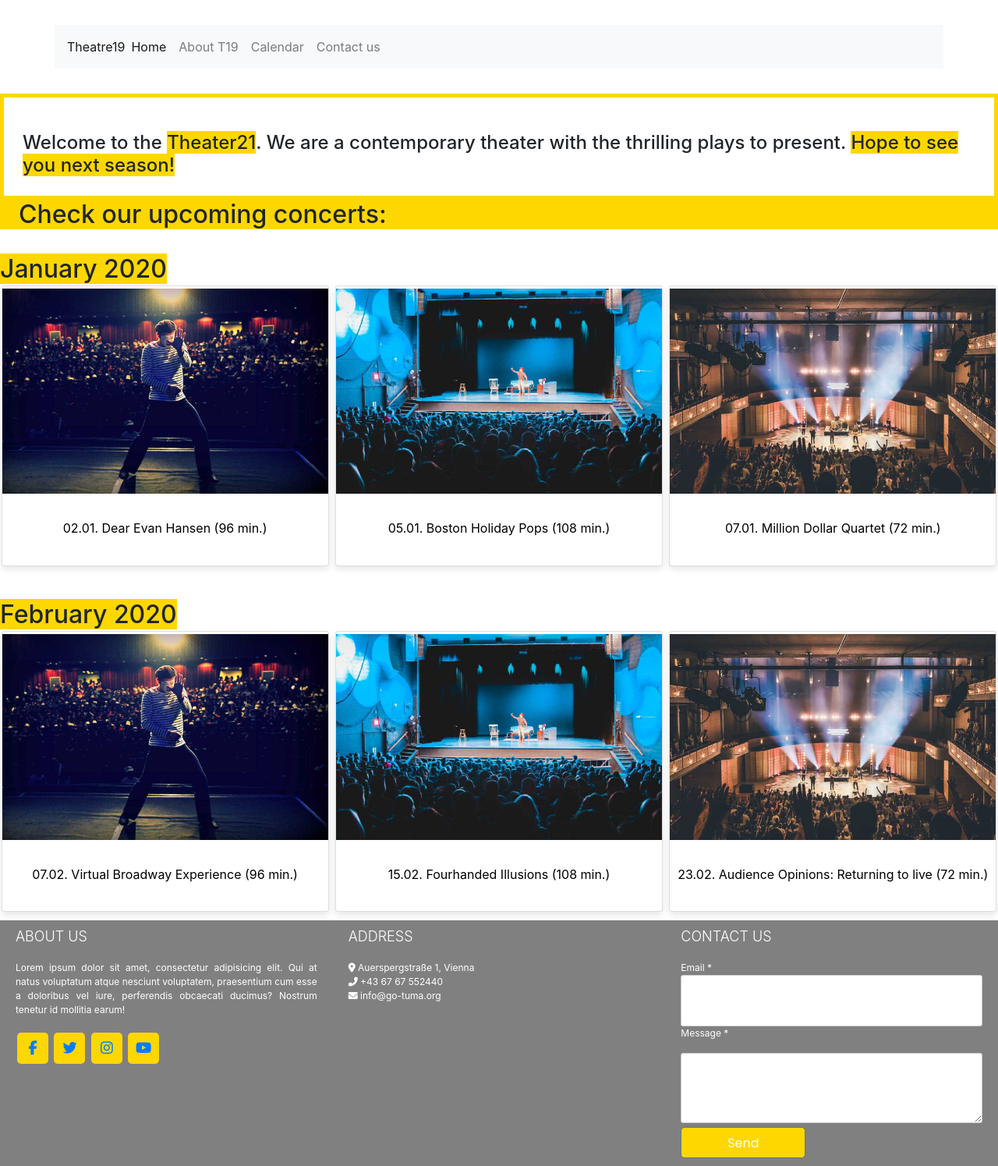
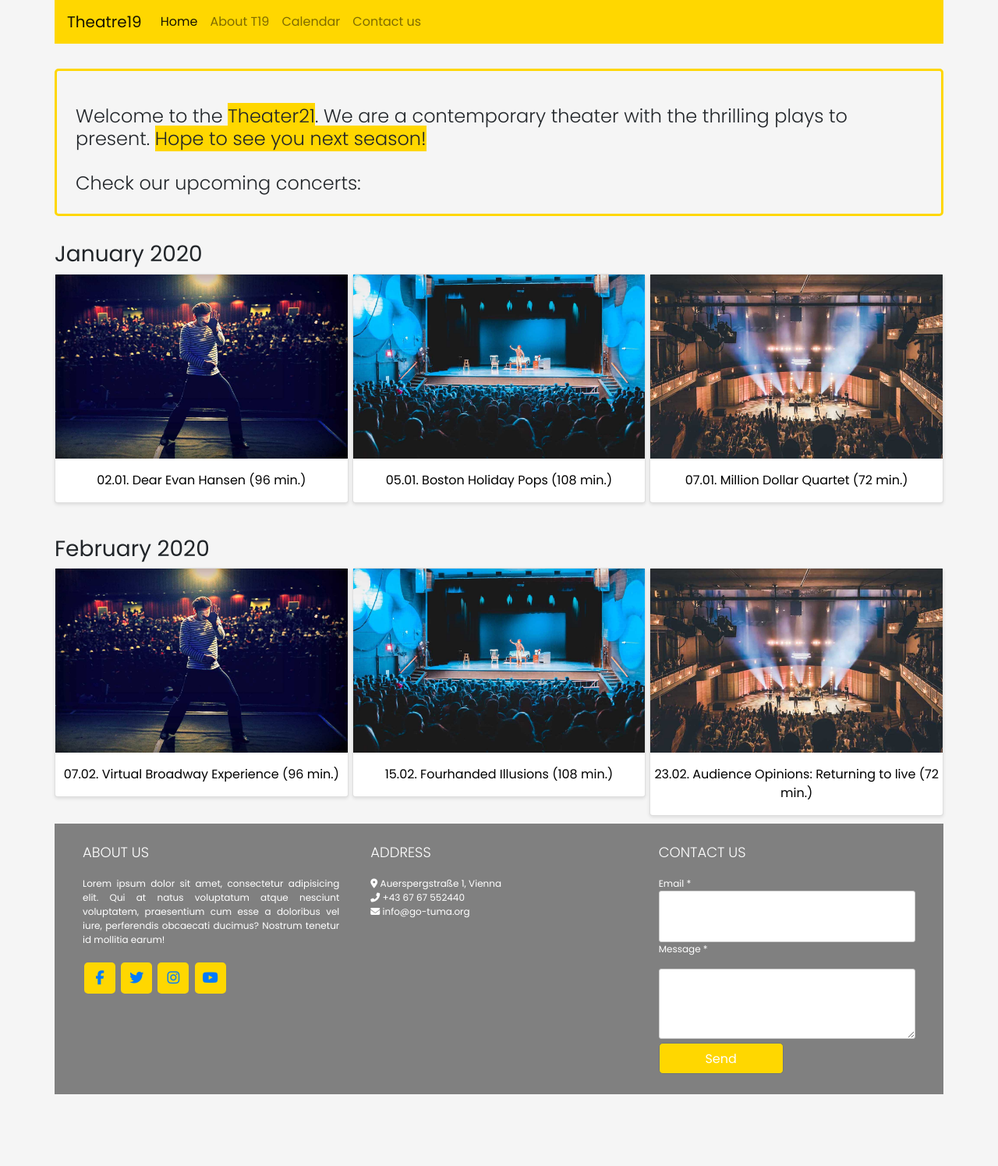
Before and after one commit to olehnest/theatre2020, a plain HTML site: page index.html in a window 1280 px wide. Shown: the whole page at 78% size. After the commit the page ends 1403 px from the top, so only its background shows below. Drawn offline with nearby package versions, Linux system fonts and the light colour scheme.

Commit message:
Navbar Footer Update

```diff
--- a/index.css
+++ b/index.css
@@ -8,62 +8,47 @@
 	scroll-behavior: smooth;
 }
 
+
 body{
-	max-width: 1280px;
+	max-width: 1140px;
 	margin: 0 auto;
-	background-color: white;
+	background-color: whitesmoke;
+    font-family: 'Poppins'
 }
 
 h1, h2, p, div{
-	margin:0;
+	margin: 0;
 	padding: auto;
-}
-
-header nav .menu{
-    display: flex;
-    justify-content: space-around;
-    padding: 0;
-    list-style-type: none;
-    flex: 1;
-}
-
-header > nav > ul.menu > li > a{
-   	text-transform: uppercase;
-	font-size: 16px;
-	text-decoration: none;
-    color: var(--main-color)
-    padding: 5px;
-}
-
-header > nav > ul.menu > li > a:hover{
-  color: goldenrod;
 }
 
 .WelcomeMessage h1{
 	padding-top: 20px;
 	font-size: 24px;
 	margin: 24px;
+    font-weight: 100;
 }
 
 .WelcomeMessage{
-	border: 5px solid gold;
+    margin-top: 32px;
+	border: 3px solid gold;
+    border-radius: 5px;
 }
 
 .highlight{
-	background-color: gold
+	background-color: gold;
 }
 
-.calendar {
-	background-color: gold;
+.calendar{
+    padding-top: 20px;
 	text-align: left;
-	padding-left: 24px;
 }
 
-.months {
+.months{
 	margin-top: 16px;
 	padding-top: 16px;
 }
-.events {
+
+.events{
 	padding-bottom: 10px;
 }
 
@@ -73,14 +58,12 @@ header > nav > ul.menu > li > a:hover{
 }
 
 .card{
- 	box-shadow: 0 4px 8px 0 rgba(0,0,0,0.1);
+ 	box-shadow: 0 2px 4px 0 rgba(0,0,0,0.1);
     transition: 0.3s;
-	padding: 0.2em 0;
-	margin: 0.1em;
 }
 
 .container{
-	padding: 2em 0;
+	padding: 1em 0;
 	text-align: center;
 }
 .container a{
@@ -91,10 +74,11 @@ header > nav > ul.menu > li > a:hover{
 }
 
 @media (min-width: 400px){
-	.wrapper {
+	.wrapper{
 	display: grid;
 	grid-gap: 5px;
 	grid-template-columns: 1fr 1fr;
+}
 }
 
 @media (min-width: 500px){
@@ -103,6 +87,7 @@ header > nav > ul.menu > li > a:hover{
 	grid-gap: 5px;
 	grid-template-columns: 1fr 1fr;
 }
+}
 
 @media (min-width: 600px){
 	.wrapper{
@@ -110,10 +95,8 @@ header > nav > ul.menu > li > a:hover{
 	grid-gap: 5px;
 	grid-template-columns: 1fr 1fr 1fr;
 }
+}
 
-.footer-test{
-  padding-top: 32px;
-}
 
 input{
     width: 100%;
@@ -152,13 +135,15 @@ textarea{
 footer{
     bottom: 0px;
     width: 100%;
-    background: grey;
+    background: gray;
     font-size: 12px;
+    font-family: 'Poppins';
+    padding: 16px;
 }
 
 .main-content{
     display: flex;
-    max-width: 1280px;
+    max-width: 1140px;
 }
 
 .main-content .box{
@@ -178,6 +163,7 @@ footer{
 
 .left .content p{
     text-align: justify;
+    font-family: 'Poppins';
 }
 
 .left .content .social{
@@ -216,3 +202,7 @@ footer{
     font-size: 16px;
     border-radius: 5px;
 }
+
+.mynav{
+    background: gold !important;
+}
--- a/index.html
+++ b/index.html
@@ -11,9 +11,9 @@
 	<meta name="viewport" content="width=device-width, initial-scale=1.0">
 </head>
 <body>
-	<header class="container">
-    <nav class="navbar navbar-expand-lg navbar-light bg-light">
-  <a class="navbar-brand" href="#">Theatre19</a>
+	<header>
+    <nav class="navbar navbar-expand-lg navbar-light bg-light mynav" id="top">
+  <a class="navbar-brand" href="#top">Theatre19</a>
   <button class="navbar-toggler" type="button" data-toggle="collapse" data-target="#navbarSupportedContent" aria-controls="navbarSupportedContent" aria-expanded="false" aria-label="Toggle navigation">
     <span class="navbar-toggler-icon"></span>
   </button>
@@ -27,10 +27,10 @@
         <a class="nav-link" href="#">About T19</a>
       </li>
         <li class="nav-item">
-        <a class="nav-link" href="#">Calendar</a>
+        <a class="nav-link" href="#events">Calendar</a>
       </li>
         <li class="nav-item">
-        <a class="nav-link" href="#">Contact us</a>
+        <a class="nav-link" href="#email">Contact us</a>
       </li>
     </ul>
   </div>
@@ -41,15 +41,13 @@
 	<main>
 		<div class="WelcomeMessage">
 			<h1>Welcome to the <span class="highlight">Theater21</span>. We are a contemporary theater with the
-				thrilling plays to present. <span class="highlight">Hope to see you next season!</span></h1>
+				thrilling plays to present. <span class="highlight">Hope to see you next season!</span>
+                <br>
+                <br>
+                Check our upcoming concerts:</h1>
 		</div>
-		<div class="calendar">
-			<h2>Check our upcoming concerts:</h2>
-		</div>
-
-		<h2 class="months" id="months"><span class="highlight">January 2020</span></h2>
-
-		<div class="wrapper">
+		<h3 class="months">January 2020</h3>
+		<div class="wrapper" id="events">
 			<div class="events">
 				<div class="card">
 					<img src="img/Jan.jpg" alt="event 1"/>
@@ -78,8 +76,7 @@
 			</div>
 		</div>
 
-		<h2 class="months"><span class="highlight">February 2020</span></h2>
-
+		<h3 class="months">February 2020</h3>
 		<div class="wrapper">
 			<div class="events">
 				<div class="card">
@@ -150,15 +147,15 @@
 
 		<div class="right box">
 			<h2>Contact Us</h2>
-			<div class="content">
-				<form action="#">
+			<div class="content" id="email">
+				<form action="https://formspree.io/xbjzngka" method="POST">
 					<div class="email">
-						<div class="text">Email *</div>
-						<input type="email" required>
+						<div class="text" name="_replyto">Email *</div>
+						<input type="email" name="email" required>
                     </div>
 					<div class="msg">
-							<div class="text">Message *</div>
-							<textarea rows="2" cols="25" required></textarea>
+							<div class="text" name="message">Message *</div>
+							<textarea rows="2" cols="25" name="message" required></textarea>
 							<button type="submit" class="btn btn-secondary btn-lg btn-block">Send</button>
 				</form>
 			</div>
```
Lines whose indentation alone changed are shown as unchanged.
